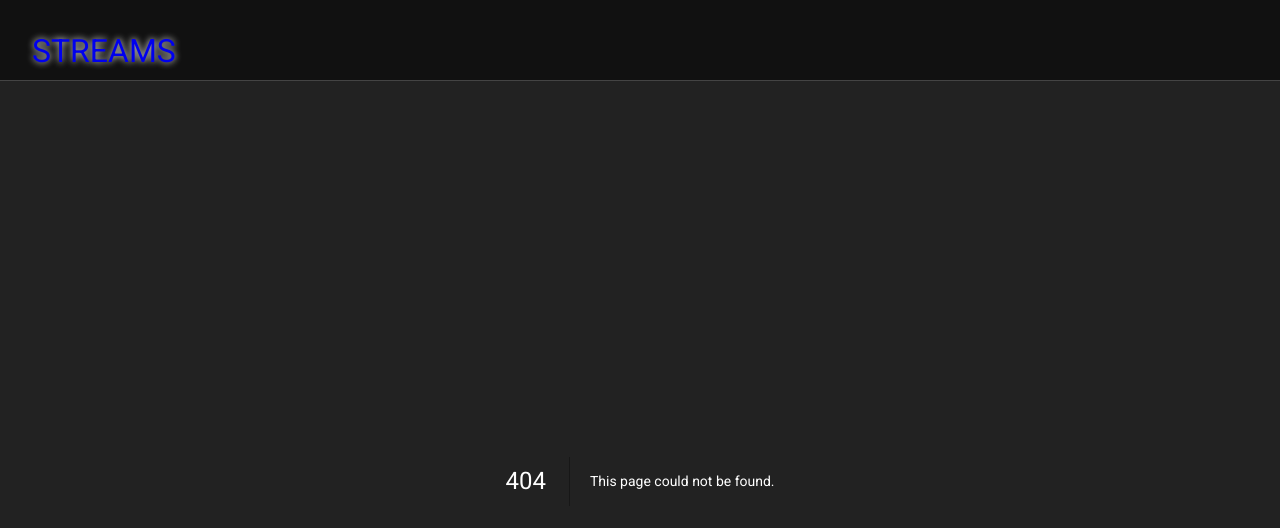
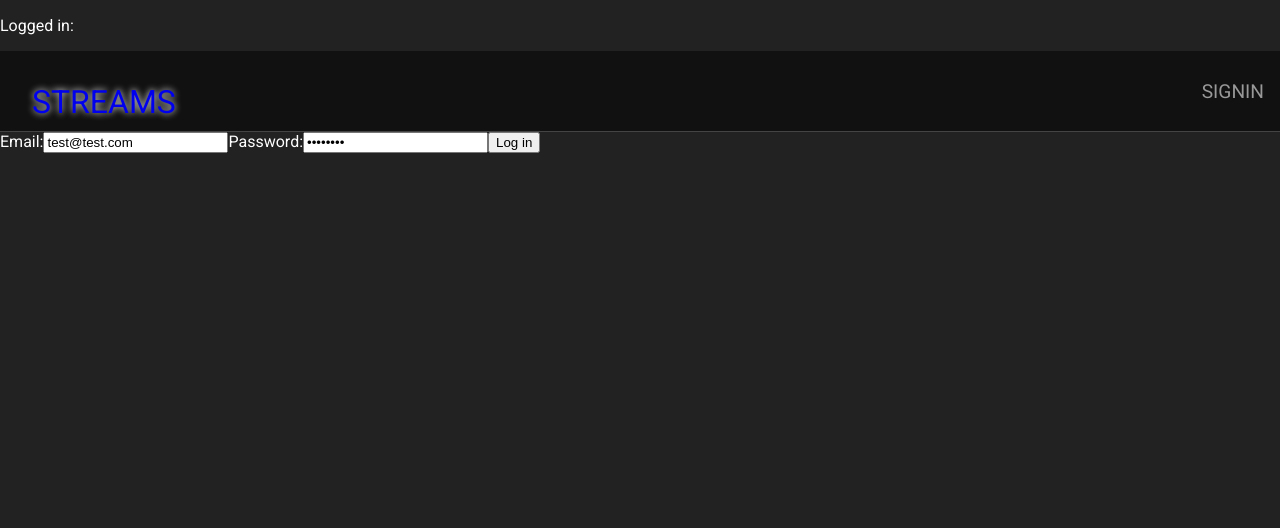
Before and after one commit to samthidny/next-streams, a Next.js app: page /signin in a window 1280 px wide. Before the commit this address had no page. Shown: the top 528 px of the page. Built offline with nearby package versions, Linux system fonts and the light colour scheme.

Commit message:
add sign in

```diff
--- a/package.json
+++ b/package.json
@@ -9,9 +9,10 @@
     "lint": "next lint"
   },
   "dependencies": {
+    "@supabase/supabase-js": "^2.39.3",
+    "next": "14.1.4",
     "react": "^18",
-    "react-dom": "^18",
-    "next": "14.1.4"
+    "react-dom": "^18"
   },
   "devDependencies": {
     "typescript": "^5",
--- a/src/apis/TMDB.ts
+++ b/src/apis/TMDB.ts
@@ -17,8 +17,6 @@ const getResults = async (url: string, cacheID: string): Promise<ITitle[]> => {
     }
 
 
-    console.log('ANDY', TMDB.authToken);
-
     const options = {
         method: 'GET',
         headers: {
@@ -32,7 +30,6 @@ const getResults = async (url: string, cacheID: string): Promise<ITitle[]> => {
         const response = await fetch(url, options);
         const data = await response.json();
         TMDB.cache[cacheID] = data.results;
-        console.log('ANDY results', response)
         return data.results as ITitle[];
     } catch (error) {
         console.error('ANDY ERROR', error);
--- /dev/null
+++ b/src/apis/supabase.ts
@@ -0,0 +1,53 @@
+import { createClient } from '@supabase/supabase-js'
+import { ITitle } from '../data/ITitle';
+const supabaseUrl = 'https://iqenpywxshkpavdsuqab.supabase.co';
+// This key is safe to use in a browser if you have enabled Row Level Security for your tables and configured policies.
+const supabaseKey = 'eyJhbGciOiJIUzI1NiIsInR5cCI6IkpXVCJ9.eyJpc3MiOiJzdXBhYmFzZSIsInJlZiI6ImlxZW5weXd4c2hrcGF2ZHN1cWFiIiwicm9sZSI6ImFub24iLCJpYXQiOjE3MDUzOTAzODMsImV4cCI6MjAyMDk2NjM4M30.-mCoaXFzs8vaFpe4wswHRK1anETeqPbr9oT6bwUAQAw';
+export const supabase = createClient(supabaseUrl, supabaseKey);
+
+export async function getFavourites(): Promise<ITitle[]> {
+    'use server'
+    const { data, error } = await supabase
+        .from('favourites')
+        .select('tmdb_movies(tmdb_data)')
+
+    if (error) {
+        console.log('Error', error.details)
+    }
+
+    const cleaned:ITitle[] | undefined = data?.map((item:any) => JSON.parse(item.tmdb_movies.tmdb_data) as ITitle);
+    console.log('CLEANED....', cleaned);
+
+    return cleaned ? cleaned : [];
+}
+
+
+export async function addFavourite(id: string, title: string) {
+    'use server'
+    const { error } = await supabase
+        .from('favourites')
+        .insert({ title_id: id, title: title })
+
+    if (error) {
+        console.log('Error', error.details)
+    }
+
+    console.log('Added favourite to supabase!!!!!');
+    return true;
+}
+
+
+export async function removeFavourite(id: string) {
+    'use server'
+    const { error } = await supabase
+        .from('favourites')
+        .delete()
+        .eq('title_id', id)
+
+    if (error) {
+        console.log('Error', error.details)
+    }
+
+    console.log('Deleted favourite to supabase!!!!!');
+    return true;
+}
--- a/src/app/layout.tsx
+++ b/src/app/layout.tsx
@@ -1,3 +1,4 @@
+import ServerNavigation from "@/ui/server-navigation";
 import Navigation from "../ui/navigation"
 import './../app.css';
 import { Roboto } from 'next/font/google'
@@ -16,7 +17,7 @@ export default function RootLayout({
     <html lang="en" className={roboto.className}>
       <body className="App">
 
-        <Navigation />
+        <ServerNavigation />
         {children}
 
       </body>
--- a/src/app/page.tsx
+++ b/src/app/page.tsx
@@ -1,3 +1,4 @@
+import { supabase } from "@/apis/supabase";
 import { TMDB } from "../apis/TMDB";
 import { ITitle } from "../data/ITitle";
 import { Reel } from "../ui/reel";
@@ -9,7 +10,12 @@ export default async function Page() {
   const getChristmas: Promise<ITitle[]> = TMDB.searchTitles('christmas');
   const [popular, trending, christmas] = await Promise.all([getPopular, getTrending, getChristmas]);
 
+
+  const user = await supabase.auth.getUser();
+  const loggedIn = user.data.user;
+
   return <div>
+    {loggedIn ? 'User is logged in' : 'User is NOT logged in'}
     <Reel title="Popular" titles={popular} />
     <Reel title="Trending" titles={trending} />
     <Reel title="Christmas" titles={christmas} />
--- /dev/null
+++ b/src/app/signin/actions.ts
@@ -0,0 +1,52 @@
+'use server'
+
+import { supabase } from '@/apis/supabase'
+import { revalidatePath } from 'next/cache'
+import { redirect } from 'next/navigation'
+
+export async function login(formData: FormData) {
+  'use server'
+  // type-casting here for convenience
+  // in practice, you should validate your inputs
+  const form = {
+    email: formData.get('email') as string,
+    password: formData.get('password') as string,
+  }
+
+  const { data, error } = await supabase.auth.signInWithPassword(form)
+
+  if (error) {
+    redirect('/error')
+  }
+
+  const session = await supabase.auth.getUser();
+  console.log('supabse user', session.data.user);
+
+
+  if(session.data.user) {
+    revalidatePath('/', 'layout')
+    redirect('/')
+  }
+
+
+}
+
+// export async function signup(formData: FormData) {
+//   const supabase = createClient()
+
+//   // type-casting here for convenience
+//   // in practice, you should validate your inputs
+//   const data = {
+//     email: formData.get('email') as string,
+//     password: formData.get('password') as string,
+//   }
+
+//   const { error } = await supabase.auth.signUp(data)
+
+//   if (error) {
+//     redirect('/error')
+//   }
+
+//   revalidatePath('/', 'layout')
+//   redirect('/')
+// }
--- /dev/null
+++ b/src/app/signin/page.tsx
@@ -0,0 +1,13 @@
+import { login } from './actions'
+
+export default function LoginPage() {
+  return (
+    <form>
+      <label htmlFor="email">Email:</label>
+      <input id="email" name="email" type="email" required value="test@test.com"/>
+      <label htmlFor="password">Password:</label>
+      <input id="password" name="password" type="password" required value="password" />
+      <button formAction={login}>Log in</button>
+    </form>
+  )
+}
--- a/src/ui/navigation.tsx
+++ b/src/ui/navigation.tsx
@@ -2,7 +2,11 @@ import Link from 'next/link'
 import React from 'react'
 import './navigation.css';
 
-export default async function Navigation() {
+type NavigationProps = {
+    isAuthorised: Boolean
+}
+
+export default async function Navigation(props:NavigationProps) {
 
     return (
 
@@ -12,7 +16,7 @@ export default async function Navigation() {
             </Link>
             <div className="menu">
                 <ul>
-                    {/* <li><Link href="/login">Login</Link></li> */}
+                    {!props.isAuthorised ? <li><Link href="/signin">Signin</Link></li> : ''}
                 </ul>
             </div>
 
--- /dev/null
+++ b/src/ui/server-navigation.tsx
@@ -0,0 +1,17 @@
+import { supabase } from "@/apis/supabase";
+import Navigation from "./navigation";
+
+export default async function ServerNavigation() {
+    'use server'
+    const user = await supabase.auth.getUser();
+    const isAuthorised = !!user.data.user;
+
+    console.log('Server Navigaion ', isAuthorised);
+
+    return (
+        <>
+        <p>Logged in: {isAuthorised}</p>
+        <Navigation isAuthorised={isAuthorised} />
+        </>
+    )
+}
```
Also changed, not shown: 1 other file (tests, documents, lock files or other folders).
